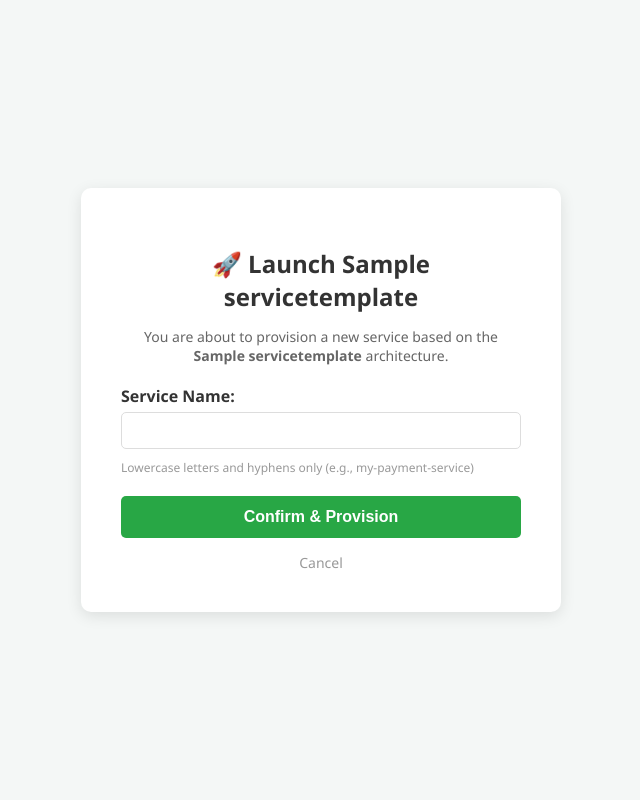
After one commit to JimohAdebayo-DevOps/sre-self-healing-k8s, a Django app: page /launch/1/ in a window 1280 px wide. The commit adds this page. Shown: the whole page, without its empty margins (319-959 px from the left). Run offline with Django 5.2, Linux system fonts and the light colour scheme; a user stored in the database is signed in; tables that the repository leaves empty hold one stand-in row (values such as "Sample post").

Commit message:
feat(catalog): implement service provisioning checkout flow (forms and views)
- Implement 'ServiceForm' in forms.py to validate service names against Kubernetes conventions
- Add 'launch_service' view to handle user input and provisioning requests
- Create 'launch.html' template for capturing service details (Checkout Page)
- Create 'success_launch.html' template for user feedback (Receipt Page)
- Update 'home.html' launch button to link to the dynamic provisioning URL
- Configure 'urls.py' to route traffic to the launch views
- Bump image version to v14

```diff
--- a/k8s/gridops/deployment.yaml
+++ b/k8s/gridops/deployment.yaml
@@ -17,7 +17,7 @@ spec:
     spec:
       containers:
         - name: django
-          image: jimoh1990/gridops:v12
+          image: jimoh1990/gridops:v13
           ports:
             - containerPort: 8000
           env:
--- /dev/null
+++ b/src/gridops/catalog/forms.py
@@ -0,0 +1,17 @@
+from django import forms
+import re
+from django.core.exceptions import ValidationError
+
+class ServiceForm(forms.Form):
+    service_name = forms.CharField(
+        label="Service Name",
+        max_length=50,
+        help_text="Lowercase letters and hyphens only (e.g., my-payment-service)"
+    )
+
+    def clean_service_name(self):
+        name = self.cleaned_data['service_name']
+        # Enforce Kubernetes naming conventions (DNS-1123)
+        if not re.match(r'^[a-z0-9]([-a-z0-9]*[a-z0-9])?$', name):
+            raise ValidationError("Invalid name. Use only lowercase letters, numbers, and hyphens.")
+        return name
--- a/src/gridops/catalog/templates/catalog/home.html
+++ b/src/gridops/catalog/templates/catalog/home.html
@@ -110,7 +110,7 @@
             </div>
 
             <!-- This button will eventually trigger the PyGithub automation -->
-            <a href="#" class="btn">🚀 Launch Service</a>
+            <a href="{% url 'launch_service' service.id %}" class="btn">🚀 Launch Service</a>
         </div>
         {% empty %}
         <!-- Empty State if no templates exist -->
--- /dev/null
+++ b/src/gridops/catalog/templates/catalog/launch.html
@@ -0,0 +1,52 @@
+<!DOCTYPE html>
+<html lang="en">
+<head>
+    <meta charset="UTF-8">
+    <title>Launch Service</title>
+    <style>
+        body { font-family: 'Segoe UI', sans-serif; background-color: #f4f7f6; display: flex; justify-content: center; align-items: center; height: 100vh; margin: 0; }
+        .container { background: white; padding: 40px; border-radius: 10px; box-shadow: 0 4px 15px rgba(0,0,0,0.1); width: 100%; max-width: 400px; text-align: center; }
+        h2 { color: #333; margin-bottom: 10px; }
+        p { color: #666; font-size: 14px; margin-bottom: 20px; }
+
+        /* Form Styling */
+        form { text-align: left; }
+        label { font-weight: bold; display: block; margin-bottom: 5px; color: #333; }
+        input[type="text"] { width: 100%; padding: 10px; margin-bottom: 10px; border: 1px solid #ddd; border-radius: 5px; box-sizing: border-box; }
+        .helptext { font-size: 12px; color: #999; display: block; margin-bottom: 20px; }
+
+        /* Buttons */
+        button { background-color: #28a745; color: white; padding: 12px; border: none; border-radius: 5px; width: 100%; cursor: pointer; font-size: 16px; font-weight: bold; }
+        button:hover { background-color: #218838; }
+        .cancel { display: block; margin-top: 15px; color: #999; text-decoration: none; font-size: 14px; text-align: center; }
+    </style>
+</head>
+<body>
+
+<div class="container">
+    <h2>🚀 Launch {{ template.name }}</h2>
+    <p>You are about to provision a new service based on the <strong>{{ template.name }}</strong> architecture.</p>
+
+    <form method="post">
+        {% csrf_token %}
+
+        <!-- Render the Service Name field manually for better styling -->
+        <label for="{{ form.service_name.id_for_label }}">Service Name:</label>
+        {{ form.service_name }}
+        <span class="helptext">{{ form.service_name.help_text }}</span>
+
+        <!-- Display errors if the name is invalid -->
+        {% if form.service_name.errors %}
+            <div style="color: red; font-size: 12px; margin-bottom: 10px;">
+                {{ form.service_name.errors }}
+            </div>
+        {% endif %}
+
+        <button type="submit">Confirm & Provision</button>
+    </form>
+
+    <a href="/" class="cancel">Cancel</a>
+</div>
+
+</body>
+</html>
--- /dev/null
+++ b/src/gridops/catalog/urls.py
@@ -0,0 +1,7 @@
+from django.urls import path
+from . import views
+
+urlpatterns = [
+    path('', views.catalog_home, name='catalog_home'),
+    path('launch/<int:template_id>/', views.launch_service, name='launch_service'),
+]
--- a/src/gridops/catalog/views.py
+++ b/src/gridops/catalog/views.py
@@ -1,14 +1,32 @@
-from django.shortcuts import render
+from django.shortcuts import render, redirect, get_object_or_404
 from django.contrib.auth.decorators import login_required
 from .models import ServiceTemplate
+from .forms import ServiceForm
 
 @login_required
 def catalog_home(request):
-    """
-    Source [1]: Lists 'predefined services' so developers can provision new services.
-    """
-    # 1. Fetch all available templates from the database
     services = ServiceTemplate.objects.all()
+    return render(request, 'catalog/home.html', {'services': services})
 
-    # 2. Render the HTML page and pass the list of services to it
-    return render(request, 'catalog/home.html', {'services': services})
+@login_required
+def launch_service(request, template_id):
+    # 1. Find the template the user clicked (or 404 if not found)
+    template = get_object_or_404(ServiceTemplate, pk=template_id)
+
+    if request.method == 'POST':
+        form = ServiceForm(request.POST)
+        if form.is_valid():
+            service_name = form.cleaned_data['service_name']
+
+            # TODO: This is where we will call PyGithub next!
+            # For now, let's just print to console and redirect to success
+            print(f"User {request.user} is launching {service_name} using {template.name}")
+
+            return render(request, 'catalog/success_launch.html', {
+                'service_name': service_name,
+                'template': template
+            })
+    else:
+        form = ServiceForm()
+
+    return render(request, 'catalog/launch.html', {'form': form, 'template': template})
--- a/src/gridops/gridops_core/urls.py
+++ b/src/gridops/gridops_core/urls.py
@@ -15,6 +15,6 @@ urlpatterns = [
     path('admin/', admin.site.urls),
     # This enables the /oidc/authenticate/ endpoint
     path('oidc/', include('mozilla_django_oidc.urls')),
-    # The New Homepage (Catalog)
-    path('', catalog_views.catalog_home, name='home'),
+    # Point the root URL to catalog app's URLs
+    path('', include('catalog.urls')),
 ]
```
Also changed, not shown: src/gridops/catalog/templates/catalog/success_launch.html (added, +29 -0 lines).
